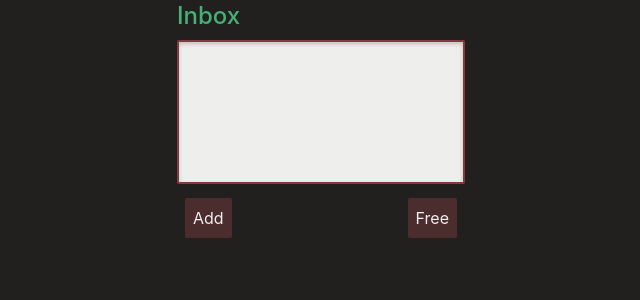
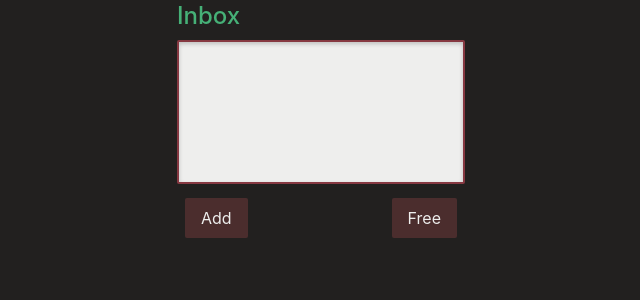
Before and after one commit to Z3ROO/inbox, a React (Create React App) app: page / in a window 1280 px wide. Shown: the top 300 px of the page, without its empty margins (319-959 px from the left). Built offline with nearby package versions, Linux system fonts and the light colour scheme.

Commit message:
refactor: separate btnPrimary into normal and icon button

```diff
--- /dev/null
+++ b/src/components/Buttons.tsx
@@ -0,0 +1,17 @@
+import { ButtonHTMLAttributes } from "react";
+
+export function BtnPrimary (props: ButtonHTMLAttributes<HTMLButtonElement>) {
+  return (
+    <button {...props} className={`
+      m-2 py-2 px-4 rounded-sm bg-tanj-brown hover:bg-tanj-green text-tanj-white ${props.className}
+    `} />
+  )
+}
+
+export function BtnIcon (props: ButtonHTMLAttributes<HTMLButtonElement>) {
+  return (
+    <button {...props} className={`
+      m-2 p-2 rounded-sm bg-tanj-brown hover:bg-tanj-green text-tanj-white ${props.className}
+    `} />
+  )
+}
--- a/src/components/Modal.tsx
+++ b/src/components/Modal.tsx
@@ -1,5 +1,5 @@
-import BtnPrimary from "./button/BtnPrimary";
 import { IoClose } from 'react-icons/io5';
+import { BtnIcon } from './Buttons';
 
 export default function Modal(props: { children?: JSX.Element|null|false|(JSX.Element|null|undefined|false)[], closeFn: () => void }) {
 
@@ -18,8 +18,8 @@ export default function Modal(props: { children?: JSX.Element|null|false|(JSX.El
 
 function CloseButton(props: { closeFn: () => void }) {
   return (
-    <BtnPrimary className="absolute top-2 right-2" onClick={props.closeFn}>
+    <BtnIcon className="absolute top-2 right-2" onClick={props.closeFn}>
       <IoClose />
-    </BtnPrimary>
+    </BtnIcon>
   )
 }
--- a/src/components/button/BtnPrimary.tsx
+++ /dev/null
@@ -1,9 +0,0 @@
-import { ButtonHTMLAttributes } from "react";
-
-export default function BtnPrimary (props: ButtonHTMLAttributes<HTMLButtonElement>) {
-  return (
-    <button {...props} className={`
-      m-2 p-2 rounded-sm bg-tanj-brown hover:bg-tanj-green text-tanj-white ${props.className}
-    `} />
-  )
-}
--- a/src/features/inbox/index.tsx
+++ b/src/features/inbox/index.tsx
@@ -1,6 +1,6 @@
-import BtnPrimary from "../../components/button/BtnPrimary";
 import { InboxStateScope, useInboxState } from "./StateController";
 import Modal from "../../components/Modal";
+import { BtnPrimary } from "../../components/Buttons";
 
 
 export default function Inbox() {
```
